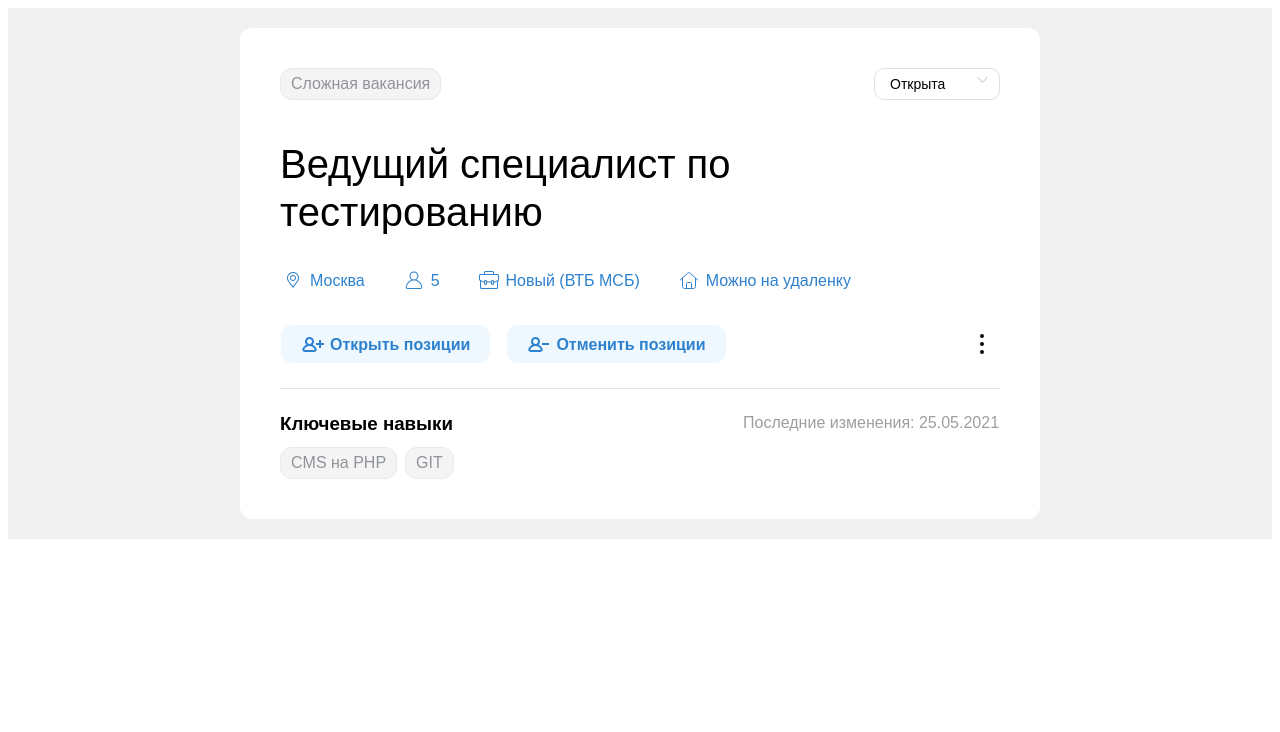
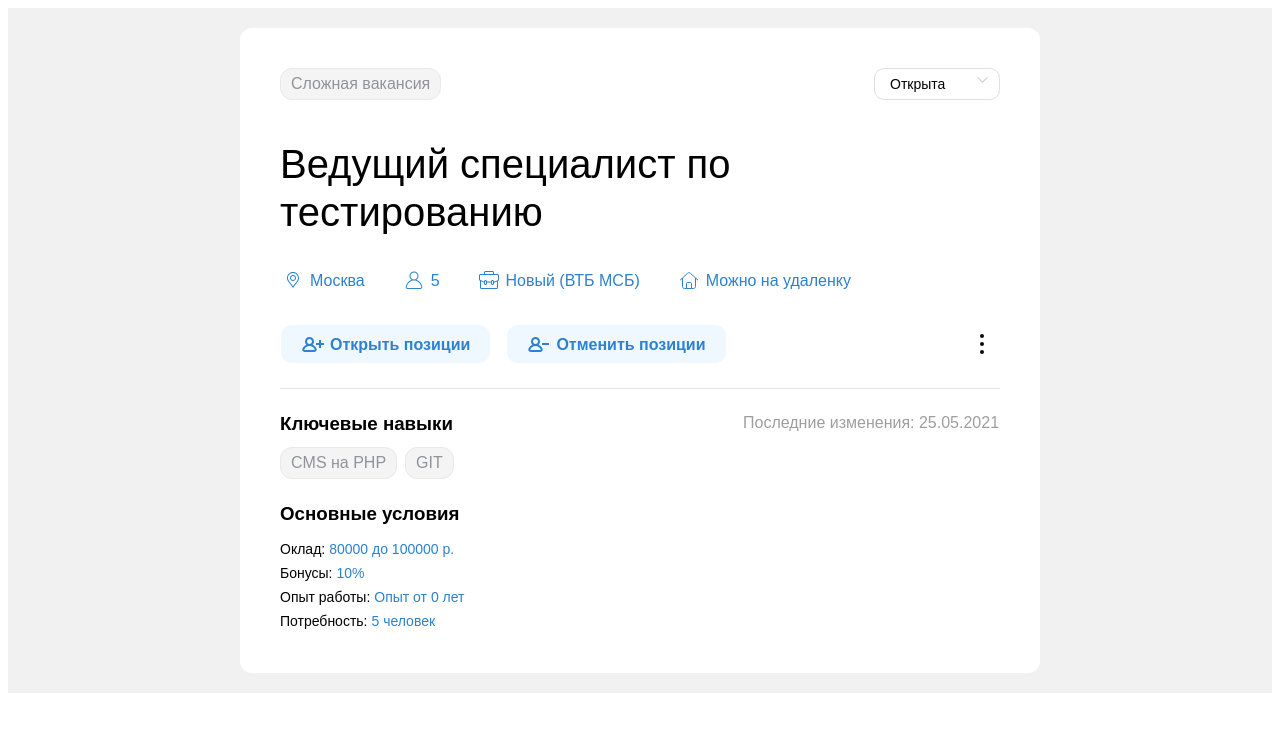
Before and after one commit to silwerlerman/vacancy_page, a Vue app: page / in a window 1280 px wide. Shown: the top 732 px of the page. Built offline with nearby package versions, Linux system fonts and the light colour scheme.

Commit message:
Сделан блок "Основные условия" основной страницы

```diff
--- a/src/components/parts/VacancyCompetencies.vue
+++ b/src/components/parts/VacancyCompetencies.vue
@@ -13,7 +13,7 @@
 <script>
 import VacancyDevider from "@/components/elements/VacancyDevider";
 export default {
-  name: "vacancy-page",
+  name: "vacancy-competencies",
   components: { VacancyDevider },
 };
 </script>
--- /dev/null
+++ b/src/components/parts/VacancyConditions.vue
@@ -0,0 +1,79 @@
+<template>
+  <div class="vacancy-conditions">
+    <VacancyDevider deviderSize="24" />
+    <h3 class="conditions__title">Основные условия</h3>
+    <VacancyDevider deviderSize="12" />
+    <div class="conditions__item" v-for="item in conditions" :key="item.id">
+      <p class="item__label">{{ item.label }}:</p>
+      <p class="item__value">{{ item.value }}</p>
+    </div>
+  </div>
+</template>
+
+<script>
+import VacancyDevider from "@/components/elements/VacancyDevider";
+export default {
+  data() {
+    return {
+      conditions: [
+        {
+          id: 1,
+          label: "Оклад",
+          value: "80000 до 100000 р.",
+        },
+        {
+          id: 2,
+          label: "Бонусы",
+          value: "10%",
+        },
+        {
+          id: 3,
+          label: "Опыт работы",
+          value: "Опыт от 0 лет",
+        },
+        {
+          id: 4,
+          label: "Потребность",
+          value: "5 человек",
+        },
+      ],
+    };
+  },
+  name: "vacancy-conditions",
+  components: { VacancyDevider },
+};
+</script>
+
+<style>
+.conditions__title {
+  margin: 0px;
+}
+.vacancy-conditions {
+}
+.vacancy-header {
+  display: flex;
+  flex-direction: column;
+}
+.header__tags {
+  display: flex;
+  flex-direction: row;
+  max-width: 530px;
+  flex-wrap: wrap;
+}
+.conditions__item {
+  display: flex;
+  flex-direction: row;
+}
+.item__label {
+  margin: 0px;
+  font-size: 14px;
+  line-height: 24px;
+  margin-right: 4px;
+}
+.item__value {
+  margin: 0px;
+  font-size: 14px;
+  line-height: 24px;
+  color: #2d81ce;
+}
+</style>
--- a/src/components/parts/VacancyPage.vue
+++ b/src/components/parts/VacancyPage.vue
@@ -6,6 +6,7 @@
       <VacancyCompetencies />
       <p class="competencies__update">Последние изменения: {{ lastUpdate }}</p>
     </div>
+    <VacancyConditions />
   </div>
 </template>
 
@@ -13,6 +14,7 @@
 import VacancyHeader from "./VacancyHeader";
 import VacancyDevider from "@/components/elements/VacancyDevider";
 import VacancyCompetencies from "./VacancyCompetencies";
+import VacancyConditions from "./VacancyConditions";
 export default {
   data() {
     return {
@@ -20,7 +22,12 @@ export default {
     };
   },
   name: "vacancy-page",
-  components: { VacancyHeader, VacancyDevider, VacancyCompetencies },
+  components: {
+    VacancyHeader,
+    VacancyDevider,
+    VacancyCompetencies,
+    VacancyConditions,
+  },
 };
 </script>
 
```
